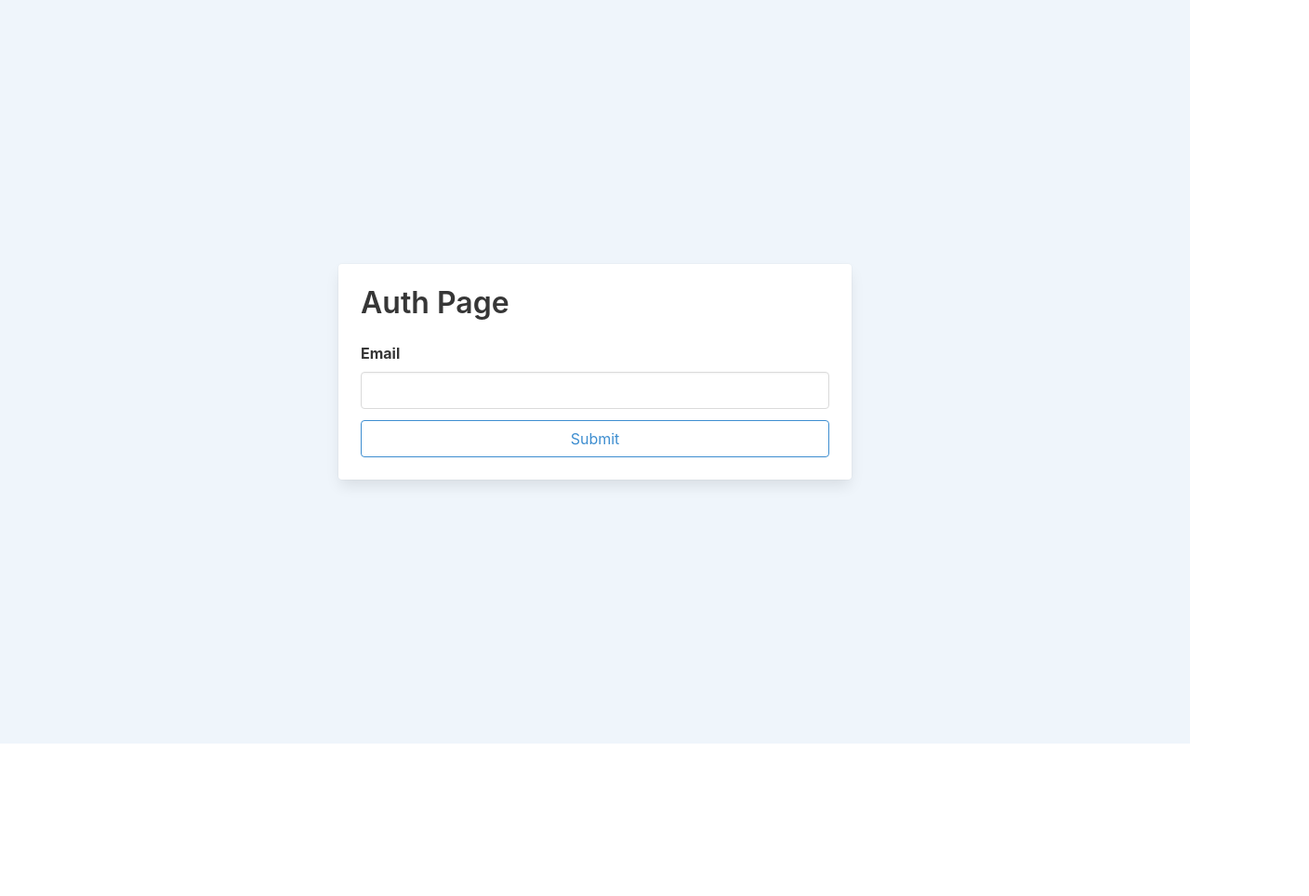
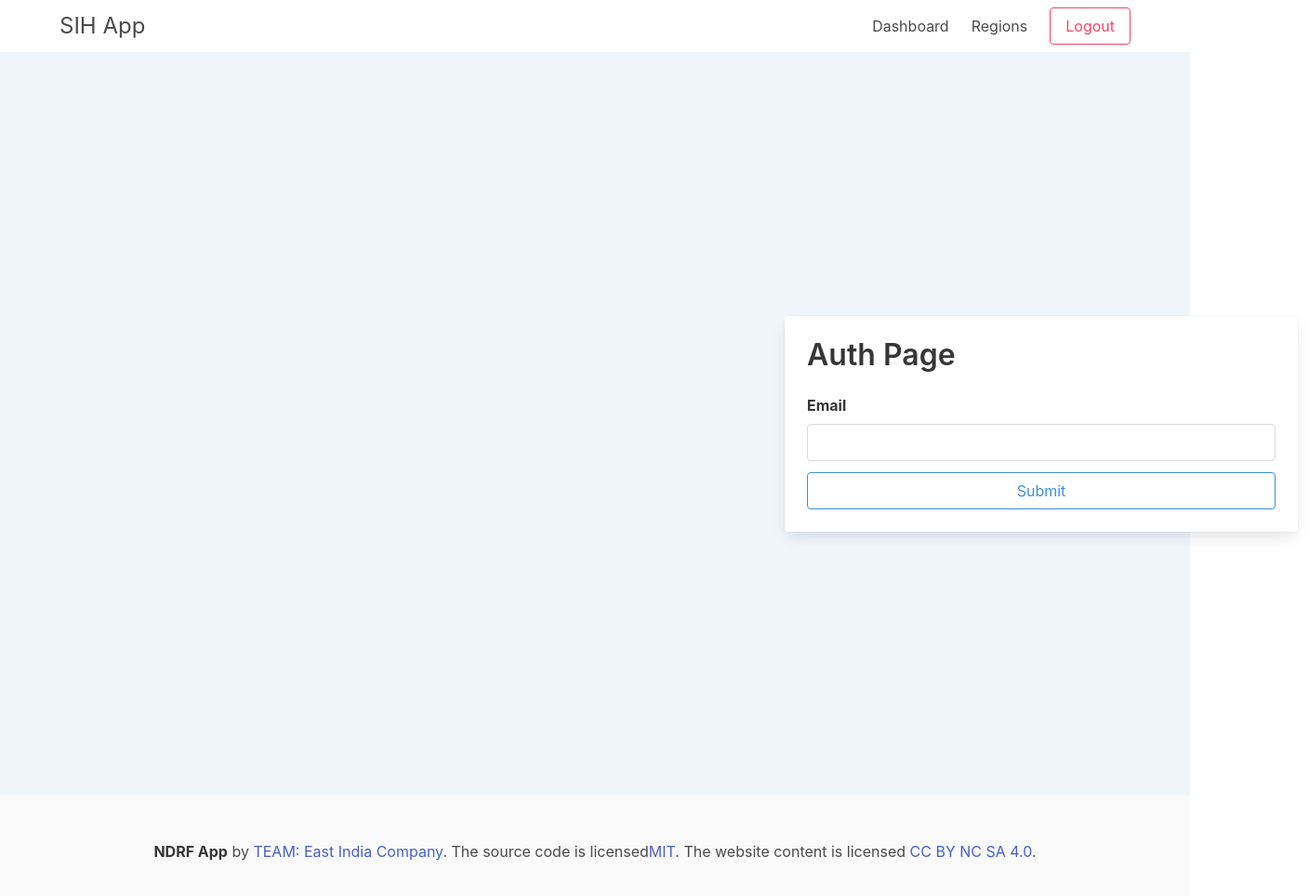
Before and after one commit to smartclash/SIH-Frontend, a Next.js app: page / in a window 1280 px wide. Shown: the top 964 px of the page at 93% size, 1408 px wide, since content can reach past the window. Before the commit the page ends 800 px from the top, so only its background shows below. Built offline with nearby package versions, Linux system fonts and the light colour scheme.

Commit message:
dashboard

```diff
--- /dev/null
+++ b/components/footer.tsx
@@ -0,0 +1,13 @@
+export default function Footer() {
+    return (
+        <footer className="footer">
+        <div className="content has-text-centered">
+            <p>
+            <strong>NDRF App</strong> by <a href="#">TEAM: East India Company</a>. The source code is licensed
+            <a href="http://opensource.org/licenses/mit-license.php">MIT</a>. The website content
+            is licensed <a href="http://creativecommons.org/licenses/by-nc-sa/4.0/">CC BY NC SA 4.0</a>.
+            </p>
+        </div>
+        </footer>
+    )
+    }
--- /dev/null
+++ b/components/navbar.tsx
@@ -0,0 +1,24 @@
+import type { NextPage } from 'next';
+
+const Navbar: NextPage = () => {
+    return (
+      <nav className="navbar">
+      <div className="container">
+          <div className="navbar-brand">
+              <a href="#" className="navbar-item is-size-4">SIH App</a>
+          </div>
+          <div className="navbar-menu">
+              <div className="navbar-end">
+                  <a href="#" className="navbar-item">Dashboard</a>
+                  <a href="#" className="navbar-item">Regions</a>
+                  <div className="navbar-item">
+                      <a className="button is-danger is-outlined">Logout</a>
+                  </div>
+              </div>
+          </div>
+      </div>
+  </nav>
+    );
+}
+
+export default Navbar;
--- a/package.json
+++ b/package.json
@@ -10,7 +10,7 @@
   },
   "dependencies": {
     "bulma": "^0.9.4",
-    "next": "12.2.5",
+    "next": "^12.2.5",
     "react": "18.2.0",
     "react-dom": "18.2.0",
     "sass": "^1.54.4"
--- a/pages/_app.tsx
+++ b/pages/_app.tsx
@@ -1,8 +1,16 @@
 import type { AppProps } from 'next/app'
+import Footer from '../components/footer'
+import Navbar from '../components/navbar'
 import "../styles/bulma.sass"
 
 function MyApp({ Component, pageProps }: AppProps) {
-  return <Component {...pageProps} />
+  return (
+    <>
+    <Navbar/>
+    <Component {...pageProps} />
+    <Footer/>
+    </>
+    )
 }
 
 export default MyApp
--- /dev/null
+++ b/pages/dashboard/index.tsx
@@ -0,0 +1,30 @@
+import type { NextPage } from 'next'
+import TileCustom from '../../components/tileCustom';
+const Dashboard: NextPage = () => {
+    return (
+
+
+
+<section className="hero has-background-white-bis is-fullheight-with-navbar">
+    <div className="hero-body">
+        <div className="container">
+            <div className="column is-half is-offset-3">
+                <div className="mb-6">
+                    <p className="is-size-2">Welcome, Kiridharan</p>
+                </div>
+                <TileCustom heading="Events" button1="Add Events" button2="View Events" />
+                <TileCustom heading="Notifications" button1="Add Notifications" button2="View Notifications" />
+                <TileCustom heading="Institutions" button1="Add Institutions" button2="View Institutions" />
+                <TileCustom heading="Blog" button1="Add Blog" button2="View Blog" />
+                <TileCustom heading="Timeline" button1="Add Timeline" button2="View Timeline" />
+
+            </div>
+        </div>
+    </div>
+</section>
+
+    );
+}
+
+
+export default Dashboard;
--- a/pages/index.tsx
+++ b/pages/index.tsx
@@ -1,13 +1,13 @@
 import type { NextPage } from 'next'
-
+import Dashboard from './dashboard'
 const Home: NextPage = () => {
   return (
-    <section className="hero is-fullheight has-background-info-light">
-      <div className="hero-body">
-        <div className="container">
-          <div className="column is-half is-offset-3">
-            <div className="card">
-              <div className="card-content">
+    <section className="hero is-fullheight has-background-info-light ">
+      <div className="hero-body ">
+        <div className="container  ">
+          <div className="column is-half is-offset-8">
+            <div className="card ">
+              <div className="card-content ">
                 <h1 className="title">Auth Page</h1>
                 <form action="">
                   <div className="field">
@@ -18,7 +18,7 @@ const Home: NextPage = () => {
                   </div>
                   <div className="field">
                     <div className="control">
-                      <input type="submit" className='button is-info is-fullwidth is-outlined' />
+                      <input type="submit" className='button is-info is-fullwidth is-outlined ' />
                     </div>
                   </div>
                 </form>
--- a/styles/bulma.sass
+++ b/styles/bulma.sass
@@ -1 +1,4 @@
 @import "~bulma/bulma"
+
+$primary: #FA541C
+$navbar-text: #FFFFFF
```
Also changed, not shown: components/tileCustom.tsx (added, +28 -0 lines), 1 other file (tests, documents, lock files or other folders).
